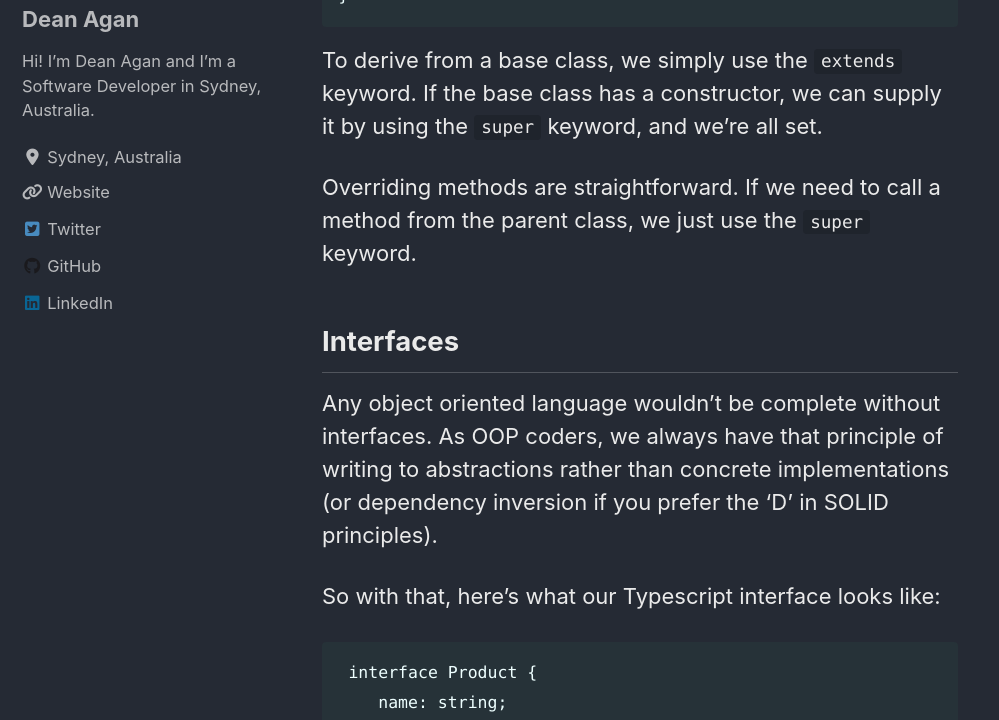
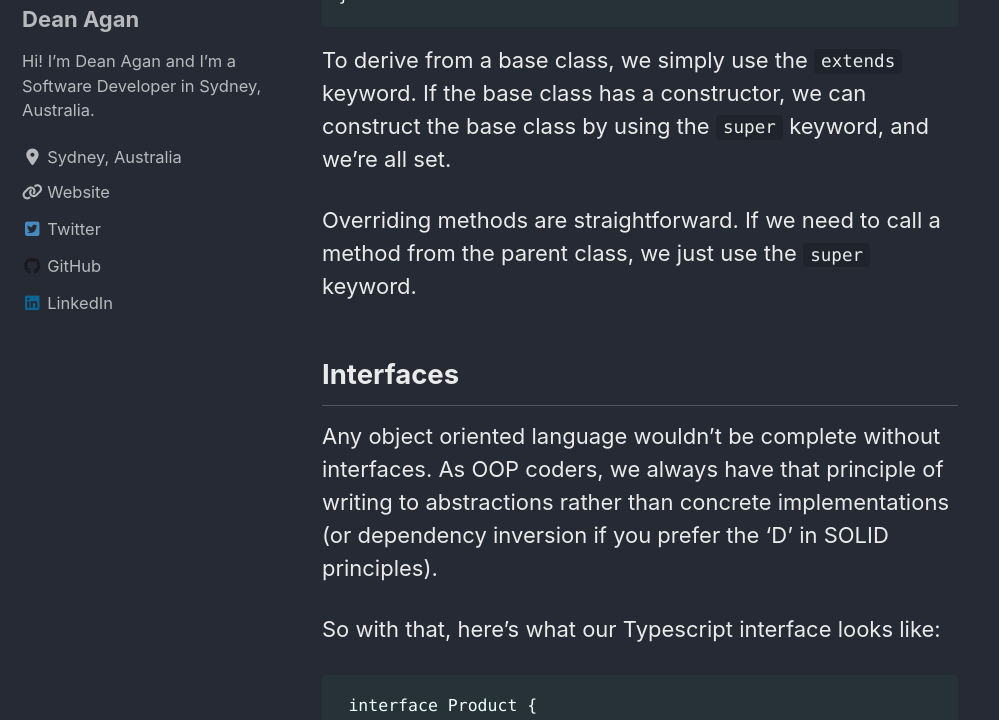
Before and after one commit to deanagan/deanagan.github.io, a Jekyll site: the page built from _posts/2020-05-16-Discovering-Typescript-Part-2.md, in a window 1280 px wide and 900 px high, scrolled down 4453 px, cut to the strip 180-900 px from the top of the window. Shown: the whole strip, without its empty margins (0-999 px from the left). Built offline with Jekyll 4.4.1, drawn with Linux system fonts in a browser that asks for light colours; cached includes are drawn as plain includes; nearby versions of some CDN libraries.

Commit message:
Slight wording change

````diff
--- a/_posts/2020-05-16-Discovering-Typescript-Part-2.md
+++ b/_posts/2020-05-16-Discovering-Typescript-Part-2.md
@@ -138,7 +138,7 @@ class OutPatient extends Patient {
 }
 ```
 
-To derive from a base class, we simply use the `extends` keyword. If the base class has a constructor, we can supply it by using the `super` keyword, and we're all set.
+To derive from a base class, we simply use the `extends` keyword. If the base class has a constructor, we can construct the base class by using the `super` keyword, and we're all set.
 
 Overriding methods are straightforward. If we need to call a method from the parent class, we just use the `super` keyword.
 
````
